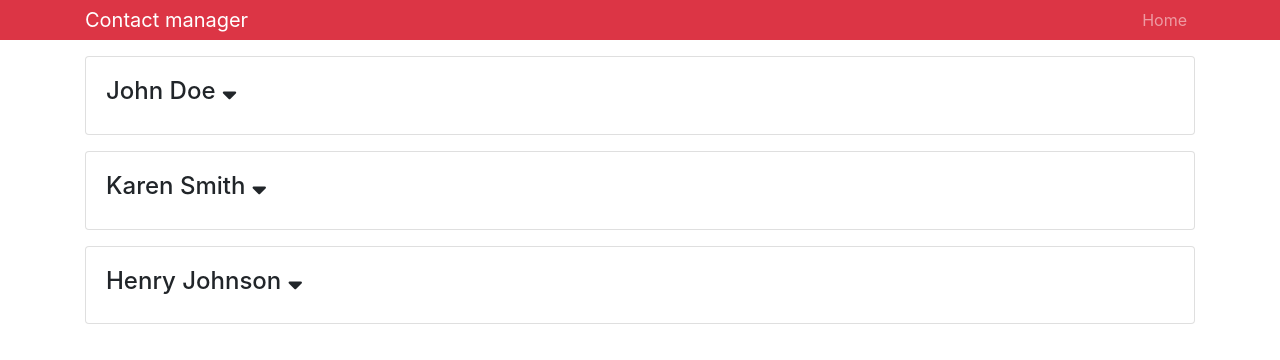
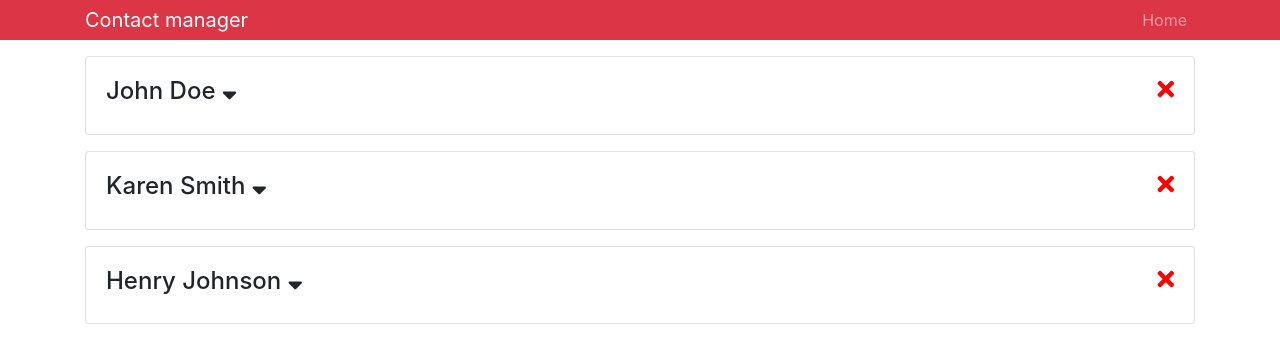
Before and after one commit to arturexpone/contact-manager, a React (Create React App) app: page / in a window 1280 px wide. Shown: the top 360 px of the page. Built offline with nearby package versions, Linux system fonts and the light colour scheme.

Commit message:
made it possible to delete contacts

```diff
--- a/src/App.css
+++ b/src/App.css
@@ -1,3 +1,9 @@
 .fa-sort-down {
     cursor: pointer;
 }
+
+.fa-times {
+    cursor: pointer;
+    float: right;
+    color: red;
+}
--- a/src/components/Contact.js
+++ b/src/components/Contact.js
@@ -1,17 +1,17 @@
 import React, {useState} from 'react';
 import PropTypes from 'prop-types';
 
-export const Contact = ({name, email, phone}) => {
+export const Contact = ({id, name, email, phone, deleteClickHandler}) => {
 
-    const [state, setState] = useState(false);
-
+    const [showState, setShowState] = useState(false);
 
     return (
         <div className='card card-body mb-3'>
             <h4>{`${name} `}
-                <i onClick={() => setState(!state)} className='fas fa-sort-down' />
+                <i onClick={() => setShowState(!showState)} className='fas fa-sort-down' />
+                <i onClick={() => deleteClickHandler(id)} className="fas fa-times"></i>
             </h4>
-            {state
+            {showState
                 ? <ul className='list-group'>
                     <li className='list-group-item'>Email: {email}</li>
                     <li className='list-group-item'>Phone: {phone}</li>
@@ -26,4 +26,5 @@ Contact.propTypes = {
     name: PropTypes.string,
     email: PropTypes.string,
     phone: PropTypes.string,
+    deleteClickHandler: PropTypes.func,
 }
--- a/src/components/Contacts.js
+++ b/src/components/Contacts.js
@@ -26,7 +26,12 @@ export const Contacts = () => {
         ];
     const [state, setState] = useState(initialState);
 
-    const users = state.map((c, i) => <Contact key={i+1} {...c} />);
+    const deleteClickHandler = (id) => {
+        const newState = state.filter(c => c.id !== id);
+        setState(newState);
+    }
+
+    const users = state.map((c, i) => <Contact key={i+1} {...c} deleteClickHandler={deleteClickHandler}/>);
 
     return (
         <>
```
